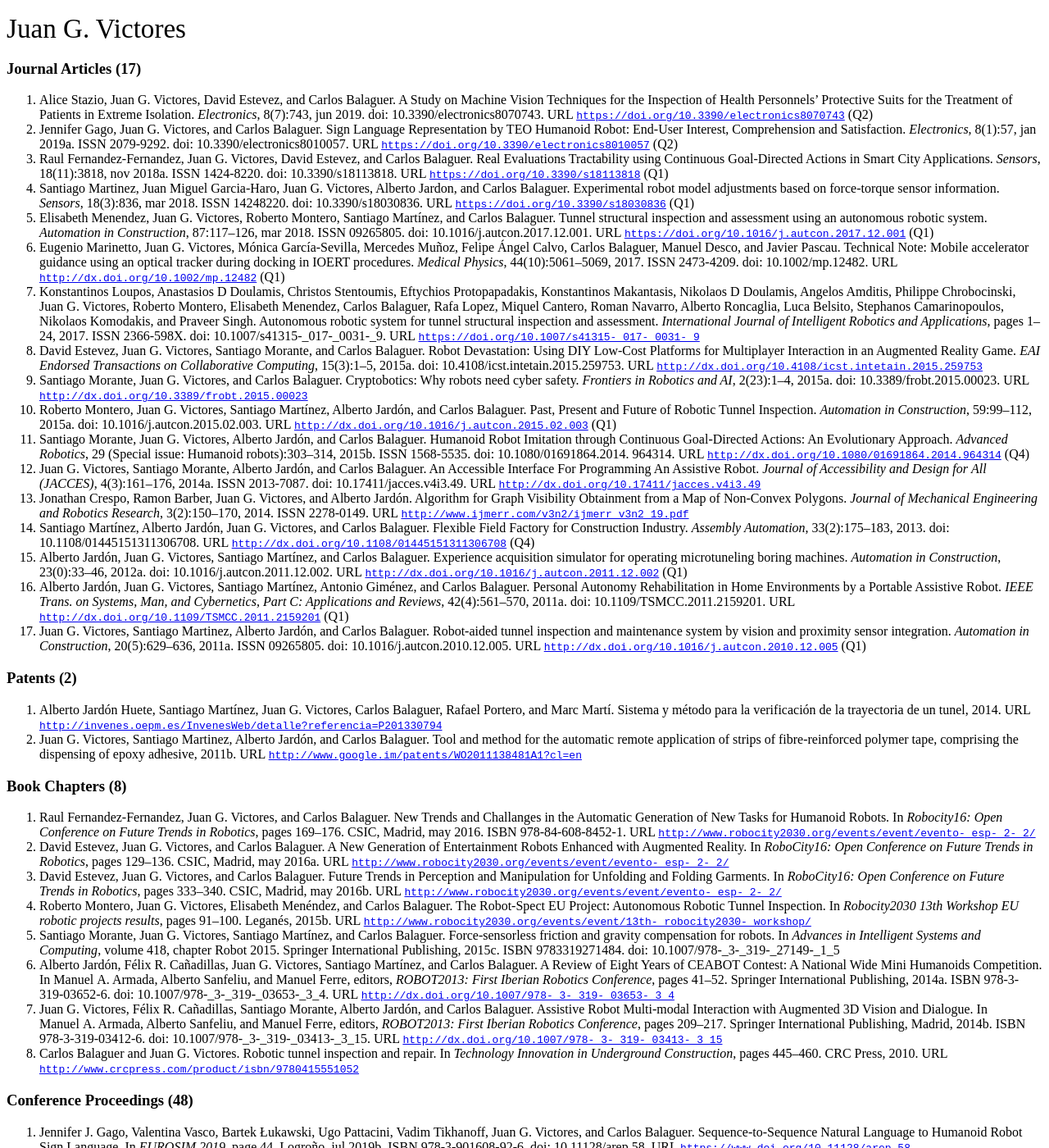
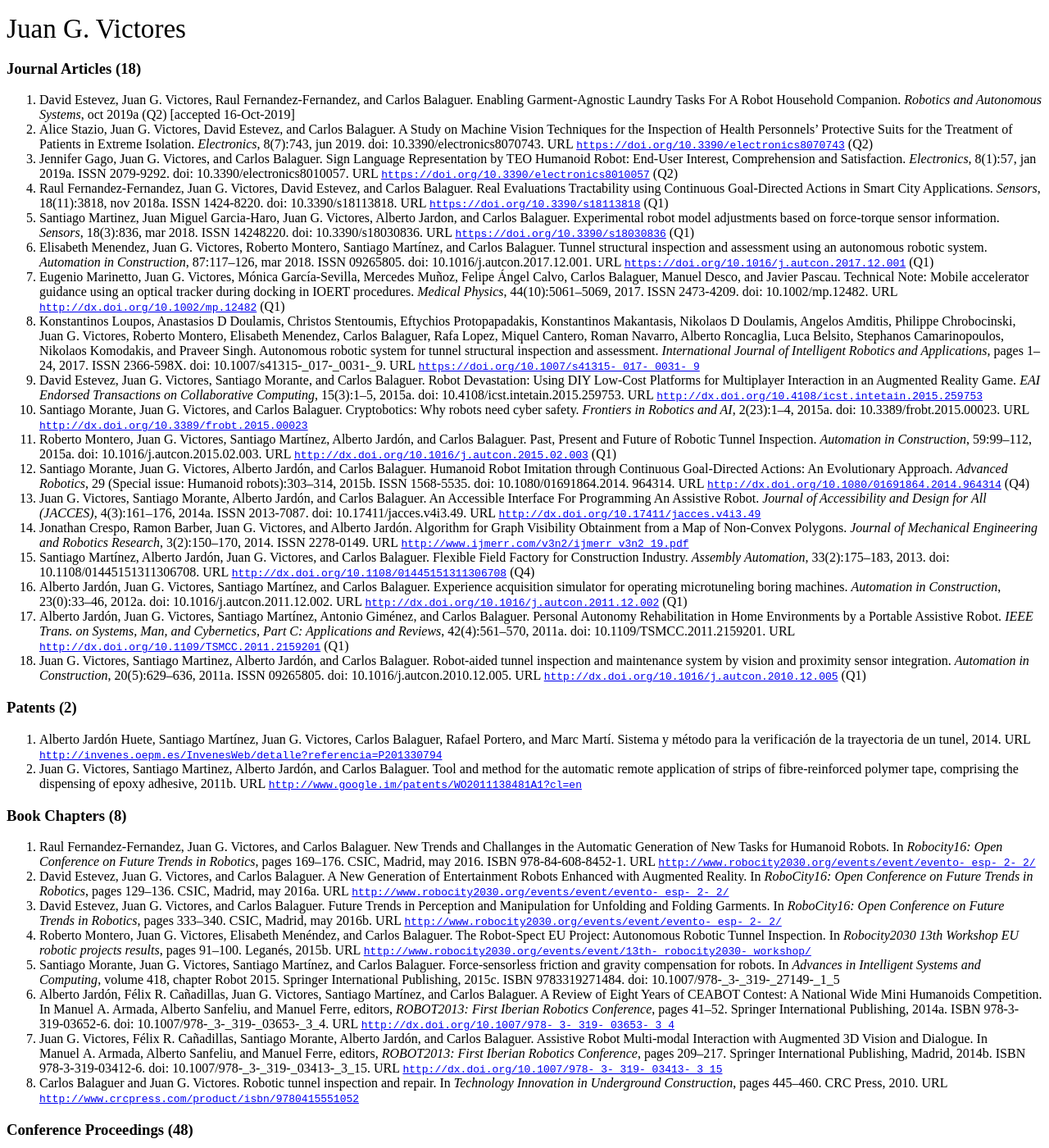
Before and after one commit to jgvictores/jgvictores.github.io, a Jekyll site: the page cv/JuanGVictoresCV.html, which Jekyll copies as it is, in a window 1280 px wide and 1400 px high. Shown: the whole window at 82% size. Built offline with Jekyll 4.4.1, drawn with Linux system fonts in a browser that asks for light colours; some of the changed text lies outside the part shown.

Commit message:
add estevez2019enabling, #15

```diff
--- a/cv/JuanGVictoresCV.html
+++ b/cv/JuanGVictoresCV.html
@@ -10,7 +10,7 @@
 <meta name="originator" content="TeX4ht (http://www.cse.ohio-state.edu/~gurari/TeX4ht/)" />
 <!-- xhtml,charset=utf-8,html -->
 <meta name="src" content="JuanGVictoresCV.tex" />
-<meta name="date" content="2019-10-22 16:32:00" />
+<meta name="date" content="2019-10-22 17:46:00" />
 <link rel="stylesheet" type="text/css" href="JuanGVictoresCV.css" />
 </head><body
 >
@@ -18,11 +18,19 @@
 class="pplr9o-x-x-207">Juan G. Victores</span>
 </p>
 <h3 class="likesectionHead"><a
- id="x1-1000"></a>Journal Articles (17)</h3>
+ id="x1-1000"></a>Journal Articles (18)</h3>
 <!--l. 55--><p class="noindent" >
      </p><ol  class="enumerate1" >
      <li
   class="enumerate" id="x1-1002x1"><a
+ id="Xestevez2019enabling"></a>David  Estevez,  Juan G.  Victores,  Raul  Fernandez-Fernandez,  and  Carlos  Balaguer.    Enabling
+     Garment-Agnostic Laundry Tasks For A Robot Household Companion.   <span
+class="pplri9o-">Robotics and Autonomous</span>
+     <span
+class="pplri9o-">Systems</span>, oct 2019a (Q2) [accepted 16-Oct-2019]
+     </li>
+     <li
+  class="enumerate" id="x1-1004x2"><a
  id="Xstazio2019astudy"></a>Alice Stazio, Juan G. Victores, David Estevez, and Carlos Balaguer.   A Study on Machine Vision
      Techniques for the Inspection of Health Personnels&#x2019; Protective Suits for the Treatment of Patients
      in  Extreme  Isolation.     <span
@@ -32,7 +40,7 @@ href="https://doi.org/10.3390/electronics8070743" class="url" ><span
 class="cmtt-10">https://doi.org/10.3390/electronics8070743</span></a> (Q2)
      </li>
      <li
-  class="enumerate" id="x1-1004x2"><a
+  class="enumerate" id="x1-1006x3"><a
  id="Xgago2019sign"></a>Jennifer                                                                                                                                    Gago,
      Juan G. Victores, and Carlos Balaguer.  Sign Language Representation by TEO Humanoid Robot:
      End-User Interest, Comprehension and Satisfaction.  <span
@@ -42,7 +50,7 @@ href="https://doi.org/10.3390/electronics8010057" class="url" ><span
 class="cmtt-10">https://doi.org/10.3390/electronics8010057</span></a> (Q2)
      </li>
      <li
-  class="enumerate" id="x1-1006x3"><a
+  class="enumerate" id="x1-1008x4"><a
  id="Xfernandezfernandez2018real"></a>Raul Fernandez-Fernandez, Juan G. Victores, David Estevez, and Carlos Balaguer. Real Evaluations
      Tractability using Continuous Goal-Directed Actions in Smart City Applications. <span
 class="pplri9o-">Sensors</span>, 18(11):3818,
@@ -52,7 +60,7 @@ class="cmtt-10">https://doi.org/10.3390/s18113818</span></a>
      (Q1)
      </li>
      <li
-  class="enumerate" id="x1-1008x4"><a
+  class="enumerate" id="x1-1010x5"><a
  id="Xmartinez2018experimental"></a>Santiago Martinez, Juan Miguel Garcia-Haro, Juan G. Victores, Alberto Jardon, and Carlos Balaguer.
      Experimental robot model adjustments based on force-torque sensor information. <span
 class="pplri9o-">Sensors</span>, 18(3):836,
@@ -61,7 +69,7 @@ href="https://doi.org/10.3390/s18030836" class="url" ><span
 class="cmtt-10">https://doi.org/10.3390/s18030836</span></a> (Q1)
      </li>
      <li
-  class="enumerate" id="x1-1010x5"><a
+  class="enumerate" id="x1-1012x6"><a
  id="Xmenendez2018tunnel"></a>Elisabeth Menendez, Juan G. Victores, Roberto Montero, Santiago Martínez, and Carlos Balaguer.
      Tunnel  structural  inspection  and  assessment  using  an  autonomous  robotic  system.   <span
 class="pplri9o-">Automation</span>
@@ -72,7 +80,7 @@ href="https://doi.org/10.1016/j.autcon.2017.12.001" class="url" ><span
 class="cmtt-10">https://doi.org/10.1016/j.autcon.2017.12.001</span></a> (Q1)
      </li>
      <li
-  class="enumerate" id="x1-1012x6"><a
+  class="enumerate" id="x1-1014x7"><a
  id="Xmarinetto2017mobile"></a>Eugenio Marinetto, Juan G. Victores, Mónica García-Sevilla, Mercedes Muñoz, Felipe Ángel Calvo,
      Carlos Balaguer, Manuel Desco, and Javier Pascau.   Technical Note: Mobile accelerator guidance
      using an optical tracker during docking in IOERT procedures.   <span
@@ -82,10 +90,12 @@ href="http://dx.doi.org/10.1002/mp.12482" class="url" ><span
 class="cmtt-10">http://dx.doi.org/10.1002/mp.12482</span></a> (Q1)
      </li>
      <li
-  class="enumerate" id="x1-1014x7"><a
+  class="enumerate" id="x1-1016x8"><a
  id="Xloupos2017autonomous"></a>Konstantinos  Loupos,  Anastasios D  Doulamis,  Christos  Stentoumis,  Eftychios  Protopapadakis,
      Konstantinos Makantasis, Nikolaos D Doulamis, Angelos Amditis, Philippe Chrobocinski, Juan G.
      Victores,  Roberto  Montero,  Elisabeth  Menendez,  Carlos  Balaguer,  Rafa  Lopez,  Miquel  Cantero,
+
+
      Roman Navarro, Alberto Roncaglia, Luca Belsito, Stephanos Camarinopoulos, Nikolaos Komodakis,
      and Praveer Singh.   Autonomous robotic system for tunnel structural inspection and assessment.
      <span
@@ -93,11 +103,9 @@ class="pplri9o-">International Journal of Intelligent Robotics and Applications<
      10.1007/s41315-_017-_0031-_9. URL <a
 href="https://doi.org/10.1007/s41315-017-0031-9" class="url" ><span
 class="cmtt-10">https://doi.org/10.1007/s41315-_017-_0031-_9</span></a>
-
-
      </li>
      <li
-  class="enumerate" id="x1-1016x8"><a
+  class="enumerate" id="x1-1018x9"><a
  id="Xestevez2015robot"></a>David Estevez, Juan G. Victores, Santiago Morante, and Carlos Balaguer.  Robot Devastation: Using
      DIY Low-Cost Platforms for Multiplayer Interaction in an Augmented Reality Game.  <span
 class="pplri9o-">EAI Endorsed</span>
@@ -108,7 +116,7 @@ href="http://dx.doi.org/10.4108/icst.intetain.2015.259753" class="url" ><span
 class="cmtt-10">http://dx.doi.org/10.4108/icst.intetain.2015.259753</span></a>
      </li>
      <li
-  class="enumerate" id="x1-1018x9"><a
+  class="enumerate" id="x1-1020x10"><a
  id="Xmorante2015cryptobotics"></a>Santiago Morante, Juan G. Victores, and Carlos Balaguer.   Cryptobotics: Why robots need cyber
      safety.     <span
 class="pplri9o-">Frontiers  in  Robotics  and  AI</span>,  2(23):1–4,  2015a.     doi:  10.3389/frobt.2015.00023.     URL
@@ -117,7 +125,7 @@ href="http://dx.doi.org/10.3389/frobt.2015.00023" class="url" ><span
 class="cmtt-10">http://dx.doi.org/10.3389/frobt.2015.00023</span></a>
      </li>
      <li
-  class="enumerate" id="x1-1020x10"><a
+  class="enumerate" id="x1-1022x11"><a
  id="Xmontero2015past"></a>Roberto Montero, Juan G. Victores, Santiago Martínez, Alberto Jardón, and Carlos Balaguer.  Past,
      Present and Future of Robotic Tunnel Inspection.  <span
 class="pplri9o-">Automation in Construction</span>, 59:99–112, 2015a.  doi:
@@ -126,7 +134,7 @@ href="http://dx.doi.org/10.1016/j.autcon.2015.02.003" class="url" ><span
 class="cmtt-10">http://dx.doi.org/10.1016/j.autcon.2015.02.003</span></a> (Q1)
      </li>
      <li
-  class="enumerate" id="x1-1022x11"><a
+  class="enumerate" id="x1-1024x12"><a
  id="Xmorante2015humanoid"></a>Santiago Morante, Juan G. Victores, Alberto Jardón, and Carlos Balaguer. Humanoid Robot Imitation
      through  Continuous  Goal-Directed  Actions:  An  Evolutionary  Approach.    <span
 class="pplri9o-">Advanced  Robotics</span>,  29
@@ -136,7 +144,7 @@ href="http://dx.doi.org/10.1080/01691864.2014.964314" class="url" ><span
 class="cmtt-10">http://dx.doi.org/10.1080/01691864.2014.964314</span></a> (Q4)
      </li>
      <li
-  class="enumerate" id="x1-1024x12"><a
+  class="enumerate" id="x1-1026x13"><a
  id="Xvictores2014an"></a>Juan G.  Victores,  Santiago  Morante,  Alberto  Jardón,  and  Carlos  Balaguer.      An  Accessible
      Interface   For   Programming   An   Assistive   Robot.       <span
 class="pplri9o-">Journal   of   Accessibility   and   Design   for</span>
@@ -147,7 +155,7 @@ href="http://dx.doi.org/10.17411/jacces.v4i3.49" class="url" ><span
 class="cmtt-10">http://dx.doi.org/10.17411/jacces.v4i3.49</span></a>
      </li>
      <li
-  class="enumerate" id="x1-1026x13"><a
+  class="enumerate" id="x1-1028x14"><a
  id="Xcrespo2014algorithm"></a>Jonathan   Crespo,   Ramon   Barber,   Juan G.   Victores,   and   Alberto   Jardón.         Algorithm
      for   Graph   Visibility   Obtainment   from   a   Map   of   Non-Convex   Polygons.        <span
 class="pplri9o-">Journal   of</span>
@@ -158,7 +166,7 @@ href="http://www.ijmerr.com/v3n2/ijmerr_v3n2_19.pdf" class="url" ><span
 class="cmtt-10">http://www.ijmerr.com/v3n2/ijmerr_v3n2_19.pdf</span></a>
      </li>
      <li
-  class="enumerate" id="x1-1028x14"><a
+  class="enumerate" id="x1-1030x15"><a
  id="Xmartinez2013flexible"></a>Santiago Martínez, Alberto Jardón, Juan G. Victores, and Carlos Balaguer. Flexible Field Factory for
      Construction Industry.  <span
 class="pplri9o-">Assembly Automation</span>, 33(2):175–183, 2013.  doi: 10.1108/01445151311306708.
@@ -167,7 +175,7 @@ href="http://dx.doi.org/10.1108/01445151311306708" class="url" ><span
 class="cmtt-10">http://dx.doi.org/10.1108/01445151311306708</span></a> (Q4)
      </li>
      <li
-  class="enumerate" id="x1-1030x15"><a
+  class="enumerate" id="x1-1032x16"><a
  id="Xjardon2012experience"></a>Alberto Jardón, Juan G. Victores, Santiago Martínez, and Carlos Balaguer.  Experience acquisition
      simulator  for  operating  microtuneling  boring  machines.   <span
 class="pplri9o-">Automation  in  Construction</span>,  23(0):33–46,
@@ -177,7 +185,7 @@ class="cmtt-10">http://dx.doi.org/10.1016/j.autcon.2011.12.002</span></a>
      (Q1)
      </li>
      <li
-  class="enumerate" id="x1-1032x16"><a
+  class="enumerate" id="x1-1034x17"><a
  id="Xjardon2011personal"></a>Alberto  Jardón,  Juan G.  Victores,  Santiago  Martínez,  Antonio  Giménez,  and  Carlos  Balaguer.
      Personal  Autonomy  Rehabilitation  in  Home  Environments  by  a  Portable  Assistive  Robot.   <span
 class="pplri9o-">IEEE</span>
@@ -186,24 +194,24 @@ class="pplri9o-">Trans. on Systems, Man, and Cybernetics, Part C: Applications a
      10.1109/TSMCC.2011.2159201. URL <a
 href="http://dx.doi.org/10.1109/TSMCC.2011.2159201" class="url" ><span
 class="cmtt-10">http://dx.doi.org/10.1109/TSMCC.2011.2159201</span></a> (Q1)
+
+
      </li>
      <li
-  class="enumerate" id="x1-1034x17"><a
+  class="enumerate" id="x1-1036x18"><a
  id="Xvictores2011robot"></a>Juan G.  Victores,  Santiago  Martinez,  Alberto  Jardón,  and  Carlos  Balaguer.   Robot-aided  tunnel
      inspection  and  maintenance  system  by  vision  and  proximity  sensor  integration.    <span
 class="pplri9o-">Automation</span>
-
-
      <span
 class="pplri9o-">in  Construction</span>,  20(5):629–636,  2011a.    ISSN  09265805.    doi:  10.1016/j.autcon.2010.12.005.    URL
      <a
 href="http://dx.doi.org/10.1016/j.autcon.2010.12.005" class="url" ><span
 class="cmtt-10">http://dx.doi.org/10.1016/j.autcon.2010.12.005</span></a> (Q1)</li></ol>
-<!--l. 75--><p class="noindent" >
+<!--l. 76--><p class="noindent" >
 </p>
 <h3 class="likesectionHead"><a
  id="x1-2000"></a>Patents (2)</h3>
-<!--l. 76--><p class="noindent" >
+<!--l. 77--><p class="noindent" >
      </p><ol  class="enumerate1" >
      <li
   class="enumerate" id="x1-2002x1"><a
@@ -220,11 +228,11 @@ class="cmtt-10">http://invenes.oepm.es/InvenesWeb/detalle?referencia=P201330794<
      of epoxy adhesive, 2011b. URL <a
 href="http://www.google.im/patents/WO2011138481A1?cl=en" class="url" ><span
 class="cmtt-10">http://www.google.im/patents/WO2011138481A1?cl=en</span></a></li></ol>
-<!--l. 81--><p class="noindent" >
+<!--l. 82--><p class="noindent" >
 </p>
 <h3 class="likesectionHead"><a
  id="x1-3000"></a>Book Chapters (8)</h3>
-<!--l. 82--><p class="noindent" >
+<!--l. 83--><p class="noindent" >
      </p><ol  class="enumerate1" >
      <li
   class="enumerate" id="x1-3002x1"><a
@@ -308,11 +316,11 @@ class="pplri9o-">Technology   Innovation   in   Underground   Construction</span
      <a
 href="http://www.crcpress.com/product/isbn/9780415551052" class="url" ><span
 class="cmtt-10">http://www.crcpress.com/product/isbn/9780415551052</span></a></li></ol>
-<!--l. 93--><p class="noindent" >
+<!--l. 94--><p class="noindent" >
 </p>
 <h3 class="likesectionHead"><a
  id="x1-4000"></a>Conference Proceedings (48)</h3>
-<!--l. 94--><p class="noindent" >
+<!--l. 95--><p class="noindent" >
      </p><ol  class="enumerate1" >
      <li
   class="enumerate" id="x1-4002x1"><a
@@ -330,7 +338,7 @@ class="cmtt-10">https://www.doi.org/10.11128/arep.58</span></a>
      Clothes  Hanging  via  Cloth  Simulation  and  Deep  Convolutional  Networks.      In  <span
 class="pplri9o-">EUROSIM</span>
      <span
-class="pplri9o-">2019</span>,  page 35,  Logroño,  jul  2019.     ISBN  978-3-901608-92-6.     doi:  10.11128/arep.58.     URL
+class="pplri9o-">2019</span>,  page 35,  Logroño,  jul  2019b.     ISBN  978-3-901608-92-6.     doi:  10.11128/arep.58.     URL
      <a
 href="https://www.doi.org/10.11128/arep.58" class="url" ><span
 class="cmtt-10">https://www.doi.org/10.11128/arep.58</span></a>
@@ -844,11 +852,11 @@ href="http://portal.acm.org/citation.cfm?doid=1579114.1579175" class="url" ><spa
 class="cmtt-10">http://portal.acm.org/citation.cfm?doid=1579114.1579175</span></a></li></ol>
 
 
-<!--l. 145--><p class="noindent" >
+<!--l. 146--><p class="noindent" >
 </p>
 <h3 class="likesectionHead"><a
  id="x1-5000"></a>Conference Videos (2)</h3>
-<!--l. 146--><p class="noindent" >
+<!--l. 147--><p class="noindent" >
      </p><ol  class="enumerate1" >
      <li
   class="enumerate" id="x1-5002x1"><a
@@ -871,11 +879,11 @@ class="pplri9o-">(Humanoids 2014)</span>, page 265, Madrid, 2014c. IEEE.  doi: 1
      <a
 href="https://www.dailymotion.com/video/x2vjrfs" class="url" ><span
 class="cmtt-10">https://www.dailymotion.com/video/x2vjrfs</span></a></li></ol>
-<!--l. 151--><p class="noindent" >
+<!--l. 152--><p class="noindent" >
 </p>
 <h3 class="likesectionHead"><a
  id="x1-6000"></a>PhD Thesis (Author)</h3>
-<!--l. 152--><p class="noindent" >
+<!--l. 153--><p class="noindent" >
      </p><ol  class="enumerate1" >
      <li
   class="enumerate" id="x1-6002x1"><a
@@ -884,11 +892,11 @@ class="pplri9o-">Robot Imagination System</span>. PhD thesis, Universidad Carlos
      <a
 href="http://e-archivo.uc3m.es/handle/10016/19834" class="url" ><span
 class="cmtt-10">http://e-_archivo.uc3m.es/handle/10016/19834</span></a></li></ol>
-<!--l. 156--><p class="noindent" >
+<!--l. 157--><p class="noindent" >
 </p>
 <h3 class="likesectionHead"><a
  id="x1-7000"></a>PhD Thesis (Advisor)</h3>
-<!--l. 157--><p class="noindent" >
+<!--l. 158--><p class="noindent" >
      </p><ol  class="enumerate1" >
      <li
   class="enumerate" id="x1-7002x1"><a
@@ -899,7 +907,7 @@ class="pplri9o-">Goal-Directed Actions: Advances in Robot Learning</span>. PhD t
      2016. URL <a
 href="http://e-archivo.uc3m.es/handle/10016/23459" class="url" ><span
 class="cmtt-10">http://e-_archivo.uc3m.es/handle/10016/23459</span></a></li></ol>
-<!--l. 161--><p class="noindent" >
+<!--l. 162--><p class="noindent" >
 </p>
 <h3 class="likesectionHead"><a
  id="x1-8000"></a>Research Stays (2)</h3>
@@ -910,31 +918,31 @@ id="TBL-1-1" /><col
 id="TBL-1-2" /></colgroup><tr
  style="vertical-align:baseline;" id="TBL-1-1-"><td  style="white-space:nowrap; text-align:left;" id="TBL-1-1-1"
 class="td11">Oct. 2018 – </td><td  style="white-space:wrap; text-align:left;" id="TBL-1-1-2"
-class="td11"><!--l. 163--><p class="noindent" ><span
+class="td11"><!--l. 164--><p class="noindent" ><span
 class="pplb9o-">The University of Manchester</span>. Cognitive Robotics Lab.                                                   </p></td>
 </tr><tr
  style="vertical-align:baseline;" id="TBL-1-2-"><td  style="white-space:nowrap; text-align:left;" id="TBL-1-2-1"
 class="td11">Jan. 2019      </td><td  style="white-space:wrap; text-align:left;" id="TBL-1-2-2"
-class="td11"><!--l. 164--><p class="noindent" >Estancia de 3 meses destinado a la investigación del uso de Deep Learning para el estudio
+class="td11"><!--l. 165--><p class="noindent" >Estancia de 3 meses destinado a la investigación del uso de Deep Learning para el estudio
 de conceptos abstractos con el robot iCub (Manchester, UK).                                             </p></td>
 </tr><tr
  style="vertical-align:baseline;" id="TBL-1-3-"><td  style="white-space:nowrap; text-align:left;" id="TBL-1-3-1"
 class="td11"> Sept. 2011 –</td><td  style="white-space:wrap; text-align:left;" id="TBL-1-3-2"
-class="td11"><!--l. 166--><p class="noindent" ><span
+class="td11"><!--l. 167--><p class="noindent" ><span
 class="pplb9o-">Istituto Italiano di Tecnologia</span>. Department of Robotics, Brain and Cognitive Sciences.    </p></td>
 </tr><tr
  style="vertical-align:baseline;" id="TBL-1-4-"><td  style="white-space:nowrap; text-align:left;" id="TBL-1-4-1"
 class="td11">Dic. 2011     </td><td  style="white-space:wrap; text-align:left;" id="TBL-1-4-2"
-class="td11"><!--l. 167--><p class="noindent" >Estancia de 3 meses destinado a la investigación del uso de Support Vector Machines y
+class="td11"><!--l. 168--><p class="noindent" >Estancia de 3 meses destinado a la investigación del uso de Support Vector Machines y
 Gaussianas mixtas para el control en fuerza del robot iCub (Génova, Italia).                     </p></td>
 </tr></table></div>
 
 
-<!--l. 170--><p class="noindent" >
+<!--l. 171--><p class="noindent" >
 </p>
 <h3 class="likesectionHead"><a
  id="x1-9000"></a>Workshop Organizer (2)</h3>
-<!--l. 171--><p class="noindent" >
+<!--l. 172--><p class="noindent" >
      </p><ol  class="enumerate1" >
      <li
   class="enumerate" id="x1-9002x1">Juan                                                                                                                                              G.
@@ -949,11 +957,11 @@ class="cmtt-10">https://roboticslab-_uc3m.github.io/workshop-_humanoids2016/</sp
      Ljubljana, Slovenia. Mar 22. 2016. <a
 href="https://www.eu-robotics.net/robotics\_forum/upload/digest\_1-96\_without\_emails\_250ppi1.pdf" class="url" ><span
 class="cmtt-10">https://www.eu-_robotics.net/robotics\_forum/upload/digest\_1-_96\_without\_emails\_250ppi1.pdf</span></a></li></ol>
-<!--l. 176--><p class="noindent" >
+<!--l. 177--><p class="noindent" >
 </p>
 <h3 class="likesectionHead"><a
  id="x1-10000"></a>Talks (2)</h3>
-<!--l. 177--><p class="noindent" >
+<!--l. 178--><p class="noindent" >
      </p><ol  class="enumerate1" >
      <li
   class="enumerate" id="x1-10002x1">Juan G. Victores. XGNITIVE: Avances hacia la generalización avanzada de acciones y sistemas de
```
Also changed, not shown: cv/victores.bib (+9 -0 lines), 2 other files.
